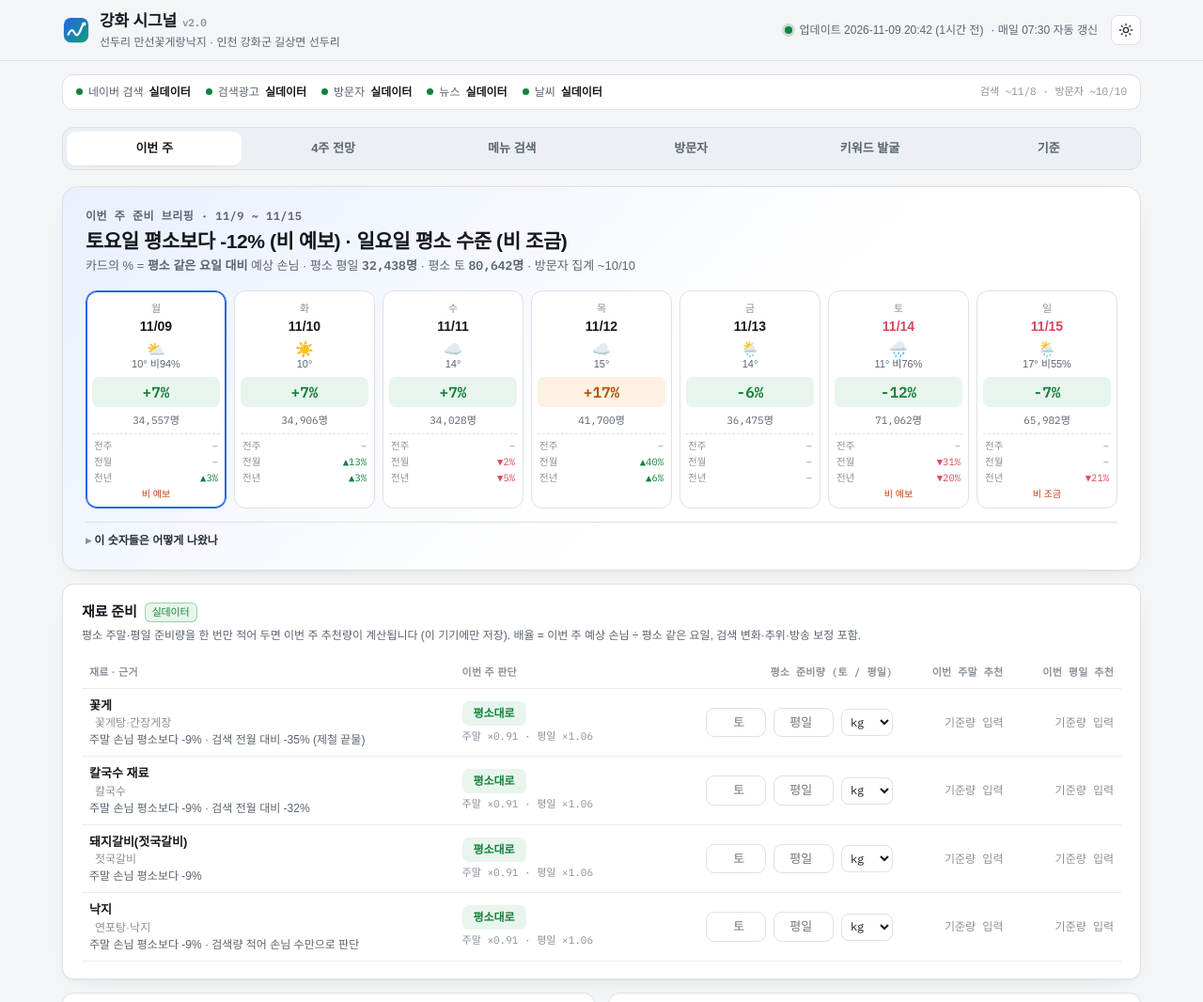
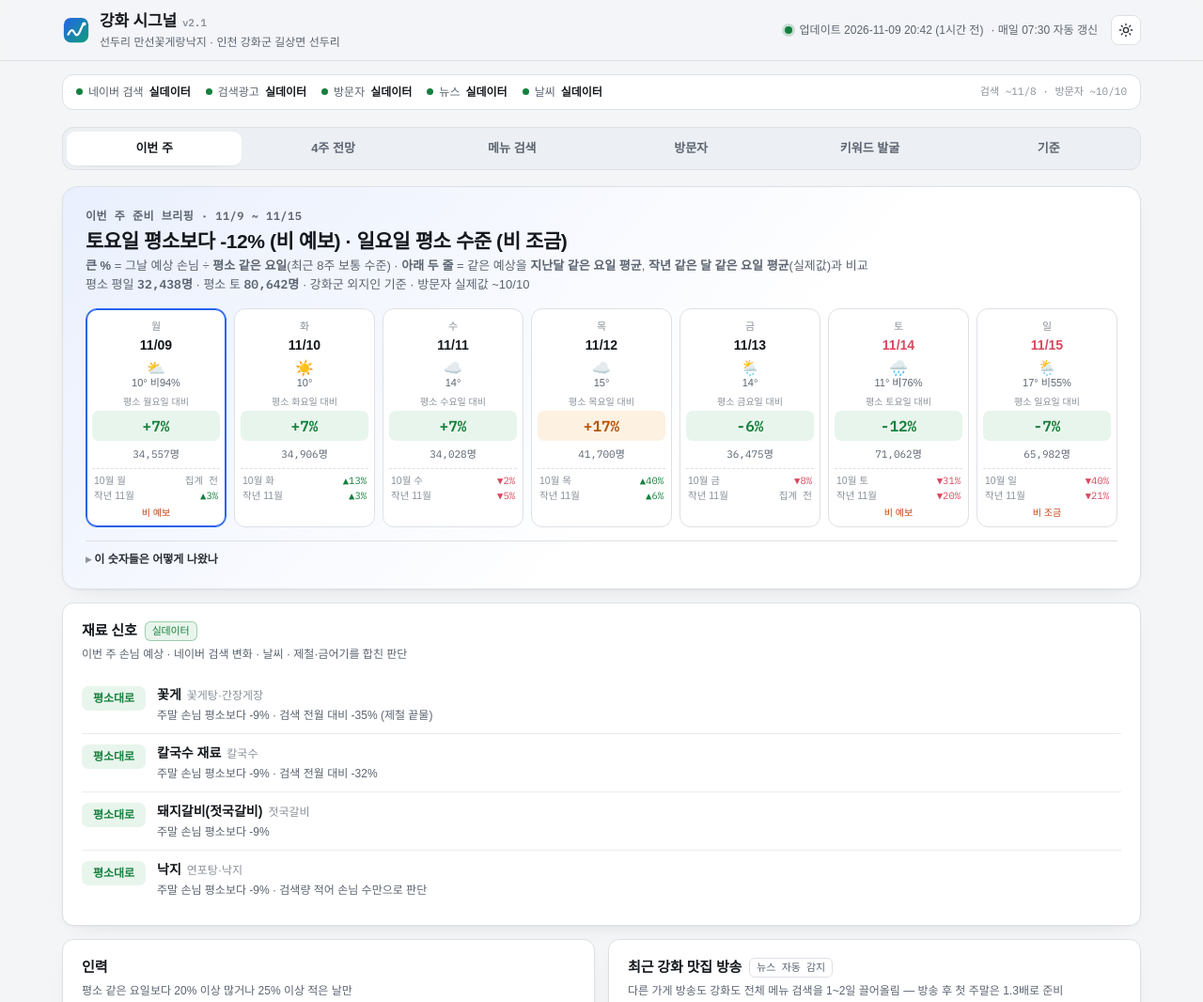
Before and after one commit to coolabc1119-byte/ganghwa-signal, a plain HTML site: page index.html in a window 1280 px wide. Shown: the top 1066 px of the page at 94% size. Drawn offline with nearby package versions, Linux system fonts and the light colour scheme; a web font is replaced by a local one.

Commit message:
v2.1: 날짜 카드 기준 명시(평소 같은 요일 대비), 전주 행 제거·지난달/작년 같은 달 표기, 재료 수량 기능 제거, 방문자 과거 데이터 백필 가속(작년 같은 시기 우선)
Co-Authored-By: Claude Opus 5.5 <noreply@anthropic.com>
Claude-Session: https://claude.ai/code/session_01GfC5azSATv3csN3sJpaHMH

```diff
--- a/data/brief.json
+++ b/data/brief.json
@@ -70,20 +70,17 @@
     "src": "forecast"
    },
    "cmp": {
-    "prev_week": {
-     "base": null,
-     "n": 0,
-     "pct": null
-    },
     "prev_month": {
      "base": null,
      "n": 0,
-     "pct": null
+     "pct": null,
+     "ym": "2026-10"
     },
     "yoy_month": {
      "base": 33614,
      "n": 1,
-     "pct": 2.8
+     "pct": 2.8,
+     "ym": "2025-11"
     }
    },
    "est_store": null,
@@ -108,20 +105,17 @@
     "src": "forecast"
    },
    "cmp": {
-    "prev_week": {
-     "base": null,
-     "n": 0,
-     "pct": null
-    },
     "prev_month": {
      "base": 30832,
      "n": 1,
-     "pct": 13.2
+     "pct": 13.2,
+     "ym": "2026-10"
     },
     "yoy_month": {
      "base": 33943,
      "n": 1,
-     "pct": 2.8
+     "pct": 2.8,
+     "ym": "2025-11"
     }
    },
    "est_store": null,
@@ -146,20 +140,17 @@
     "src": "forecast"
    },
    "cmp": {
-    "prev_week": {
-     "base": null,
-     "n": 0,
-     "pct": null
-    },
     "prev_month": {
      "base": 34828,
      "n": 1,
-     "pct": -2.3
+     "pct": -2.3,
+     "ym": "2026-10"
     },
     "yoy_month": {
      "base": 35651,
      "n": 1,
-     "pct": -4.6
+     "pct": -4.6,
+     "ym": "2025-11"
     }
    },
    "est_store": null,
@@ -184,20 +175,17 @@
     "src": "forecast"
    },
    "cmp": {
-    "prev_week": {
-     "base": null,
-     "n": 0,
-     "pct": null
-    },
     "prev_month": {
      "base": 29838,
      "n": 1,
-     "pct": 39.8
+     "pct": 39.8,
+     "ym": "2026-10"
     },
     "yoy_month": {
      "base": 39277,
      "n": 1,
-     "pct": 6.2
+     "pct": 6.2,
+     "ym": "2025-11"
     }
    },
    "est_store": null,
@@ -222,20 +210,17 @@
     "src": "forecast"
    },
    "cmp": {
-    "prev_week": {
-     "base": null,
-     "n": 0,
-     "pct": null
-    },
     "prev_month": {
-     "base": null,
-     "n": 0,
-     "pct": null
+     "base": 39784,
+     "n": 1,
+     "pct": -8.3,
+     "ym": "2026-10"
     },
     "yoy_month": {
      "base": null,
      "n": 0,
-     "pct": null
+     "pct": null,
+     "ym": "2025-11"
     }
    },
    "est_store": null,
@@ -262,20 +247,17 @@
     "src": "forecast"
    },
    "cmp": {
-    "prev_week": {
-     "base": null,
-     "n": 0,
-     "pct": null
-    },
     "prev_month": {
      "base": 102949,
      "n": 1,
-     "pct": -31.0
+     "pct": -31.0,
+     "ym": "2026-10"
     },
     "yoy_month": {
      "base": 88504,
      "n": 1,
-     "pct": -19.7
+     "pct": -19.7,
+     "ym": "2025-11"
     }
    },
    "est_store": null,
@@ -302,20 +284,17 @@
     "src": "forecast"
    },
    "cmp": {
-    "prev_week": {
-     "base": null,
-     "n": 0,
-     "pct": null
-    },
     "prev_month": {
-     "base": null,
-     "n": 0,
-     "pct": null
+     "base": 109907,
+     "n": 1,
+     "pct": -40.0,
+     "ym": "2026-10"
     },
     "yoy_month": {
      "base": 83342,
      "n": 1,
-     "pct": -20.8
+     "pct": -20.8,
+     "ym": "2025-11"
     }
    },
    "est_store": null,
--- a/data/meta.json
+++ b/data/meta.json
@@ -1,6 +1,6 @@
 {
  "project": "강화 시그널",
- "version": "2.0",
+ "version": "2.1",
  "updated_at": "2026-11-09 20:42 KST",
  "range": [
   "2025-07-12",
--- a/index.html
+++ b/index.html
@@ -127,6 +127,7 @@ details.how ul{margin:8px 0 0;padding-left:18px;line-height:1.75}
 .day .w{font-size:11px;color:var(--faint);font-family:var(--mono)} .day .d{font-size:14px;font-weight:700;margin:1px 0 6px}
 .day .wx{font-size:11px;color:var(--sub);min-height:30px;line-height:1.3;margin-bottom:6px}
 .day .wx b{display:block;font-size:16px;line-height:1}
+.pct-l{font-size:10px;color:var(--faint);margin-bottom:2px}
 .pct{font-size:16px;font-weight:700;font-family:var(--mono);border-radius:7px;padding:4px 0}
 .pct.quiet{background:var(--wait-bg);color:var(--sub)} .pct.normal{background:var(--ok-bg);color:var(--ok)} .pct.busy{background:var(--warn-bg);color:var(--warn)} .pct.peak{background:var(--hot-bg);color:var(--hot)}
 .day .v{font-size:11px;color:var(--sub);margin-top:6px;font-family:var(--mono)}
@@ -137,7 +138,9 @@ details.how ul{margin:8px 0 0;padding-left:18px;line-height:1.75}
 .kpi .l{font-size:12px;color:var(--sub)} .kpi .v{font-size:30px;font-weight:600;letter-spacing:-.02em;line-height:1.1;margin:6px 0 4px;font-family:var(--mono)}
 .kpi .dd{display:inline-block;margin-right:10px;font-size:12px;font-family:var(--mono)}
 
-/* 재료 표 */
+/* 재료 */
+.ingr{display:flex;gap:12px;align-items:flex-start;padding:10px 0;border-bottom:1px solid var(--line2)} .ingr:last-child{border-bottom:0}
+.ingr .act{flex:none;margin-top:1px} .ingr .nm{font-weight:600;font-size:14px} .ingr .nm span{font-weight:400;font-size:12px;color:var(--faint);margin-left:6px} .ingr .rs{font-size:12px;color:var(--sub);margin-top:2px}
 .prep th{font-size:11px} .prep td{vertical-align:middle}
 .act{display:inline-block;min-width:68px;text-align:center;font-size:12px;font-weight:700;border-radius:7px;padding:4px 8px}
 .act.more{background:var(--hot-bg);color:var(--hot)} .act.keep{background:var(--ok-bg);color:var(--ok)} .act.less{background:var(--wait-bg);color:var(--sub)} .act.frozen{background:var(--warn-bg);color:var(--warn)}
@@ -204,9 +207,9 @@ tr.ref td{color:var(--sub);background:var(--soft)}
     </div>
 
     <div class="card">
-      <h2>재료 준비 <span class="chip" id="c-ing"></span></h2>
-      <div class="sub">평소 주말·평일 준비량을 한 번만 적어 두면 이번 주 추천량이 계산됩니다 (이 기기에만 저장). 배율 = 이번 주 예상 손님 ÷ 평소 같은 요일, 검색 변화·추위·방송 보정 포함.</div>
-      <div style="overflow-x:auto"><table class="prep" id="prep"></table></div>
+      <h2>재료 신호 <span class="chip" id="c-ing"></span></h2>
+      <div class="sub">이번 주 손님 예상 · 네이버 검색 변화 · 날씨 · 제철·금어기를 합친 판단</div>
+      <div id="ing"></div>
     </div>
 
     <div class="grid g2">
@@ -287,11 +290,10 @@ tr.ref td{color:var(--sub);background:var(--soft)}
     <div class="card"><h2>예측 계산 방식</h2>
       <div class="method">
         <b>예상 방문자(명)</b> = 요일 기본값(최근 8주 같은 요일 중앙값, 연휴 제외) × 계절(작년 같은 시기 변화, 0.7~1.3) × 추세(최근 4주 ÷ 그 전 4주, ±10%) × 연휴(연휴=토요일, 전날=금요일) × 날씨(비·눈 예보 → 과거 실측 배율) × 방송(최근 10일 내 강화 맛집 방송 → 첫 주말 1.3배)<br>
-        <b>날짜 카드 %</b> = 예상 ÷ 평소 같은 요일 − 1 → 사장님 감각의 "평소 토요일보다 얼마나"<br>
-        <b>재료 배율</b> = 이번 주말 예상 ÷ 평소 주말 (검색 전주 ±15% 이상이면 그 절반 반영, 최고기온 5℃ 이하면 탕·면 +8%) · 1.10↑ 더 받기 · 0.90↓ 줄이기 · 금어기 = 냉동 운영<br>
+        <b>날짜 카드 큰 %</b> = 예상 ÷ 평소 같은 요일(최근 8주 중앙값) − 1 → "평소 토요일보다 얼마나" · <b>아래 두 줄</b> = 지난달·작년 같은 달 같은 요일 실제 평균 대비<br>
+        <b>재료 신호</b> = 이번 주말 예상 손님(평소 대비) + 검색 전주 ±15% 이상 변화 + 추위(최고 5℃↓, 탕·면) → 평소보다 10%↑ 더 받기 · 10%↓ 줄이기 · 금어기 = 냉동 운영<br>
         <b>인력</b> = 평소 같은 요일보다 +20% 이상 → 홀 +1 (평일의 2.5배 이상이면 주방도 +1) · −25% 이하 → 줄여도 됨<br>
         <b>검색 횟수(회/일)</b> = 네이버 데이터랩 일별 등락 × 검색광고 최근 한 달 실제 검색 횟수 → 추정치<br>
-        <b>가게 기준 숫자</b> = data/store_sales.csv(날짜,매출 또는 테이블 수)를 넣으면 "외지인 1만 명당 가게 값"으로 환산해 날짜 카드에 추가
       </div></div>
   </section>
 
@@ -363,37 +365,33 @@ function renderBrief(){
   const b=D.brief; if(!b) return;
   document.getElementById('bweek').textContent=`이번 주 준비 브리핑 · ${md(b.days[0].date)} ~ ${md(b.days[6].date)}`;
   document.getElementById('bsum').textContent=b.summary;
-  document.getElementById('bmeta').innerHTML=`카드의 % = <b>평소 같은 요일 대비</b> 예상 손님 · 평소 평일 <b class="mono">${fmt(b.weekday_base)}명</b> · 평소 토 <b class="mono">${fmt(b.weekday_median['토'])}명</b>`+(b.last_visitor_data?` · 방문자 집계 ~${md(b.last_visitor_data)}`:'');
-  const cp=c=>{ if(!c) return ''; const r=(lab,x)=>{ if(!x||x.pct==null) return `<div><span>${lab}</span><span class="muted">–</span></div>`; const p=x.pct; return `<div title="기준 ${fmt(x.base)}명"><span>${lab}</span><span class="${p>=0?'up':'down'}">${p>=0?'▲':'▼'}${Math.abs(p).toFixed(0)}%</span></div>`; }; return `<div class="cp">${r('전주',c.prev_week)}${r('전월',c.prev_month)}${r('전년',c.yoy_month)}</div>`; };
+  document.getElementById('bmeta').innerHTML=`<b>큰 %</b> = 그날 예상 손님 ÷ <b>평소 같은 요일</b>(최근 8주 보통 수준) · <b>아래 두 줄</b> = 같은 예상을 <b>지난달 같은 요일 평균</b>, <b>작년 같은 달 같은 요일 평균</b>(실제값)과 비교<br>평소 평일 <b class="mono">${fmt(b.weekday_base)}명</b> · 평소 토 <b class="mono">${fmt(b.weekday_median['토'])}명</b> · 강화군 외지인 기준`+(b.last_visitor_data?` · 방문자 실제값 ~${md(b.last_visitor_data)}`:'');
+  const cp=(c,wd)=>{ if(!c) return ''; const r=(lab,x)=>{ const m=x&&x.ym?+x.ym.slice(5)+'월':''; if(!x||x.pct==null) return `<div><span>${lab}</span><span class="muted">집계 전</span></div>`; const p=x.pct; return `<div title="${x.ym} ${wd}요일 평균 ${fmt(x.base)}명"><span>${lab}</span><span class="${p>=0?'up':'down'}">${p>=0?'▲':'▼'}${Math.abs(p).toFixed(0)}%</span></div>`; };
+    const lm=c.prev_month?.ym?+c.prev_month.ym.slice(5)+'월':'전월', ly=c.yoy_month?.ym?`작년 ${+c.yoy_month.ym.slice(5)}월`:'작년';
+    return `<div class="cp">${r(lm+' '+wd,c.prev_month)}${r(ly,c.yoy_month)}</div>`; };
   document.getElementById('bdays').innerHTML=b.days.map((d,i)=>{ const w=d.weather||{}; const we=d.wd==='토'||d.wd==='일';
     return `<div class="day ${i===0?'today':''} ${we?'we':''}"><div class="w">${d.wd}</div><div class="d">${d.date.slice(5).replace('-','/')}</div>
       <div class="wx">${w.code!=null?`<b>${WXI(w.code)}</b>${w.tmax!=null?Math.round(w.tmax)+'°':''}${w.pop!=null&&w.pop>=30?` 비${w.pop}%`:''}`:''}</div>
+      <div class="pct-l">평소 ${d.wd}요일 대비</div>
       <div class="pct ${d.level}">${d.vs_weekday_pct>0?'+':''}${d.vs_weekday_pct}%</div>
       <div class="v">${fmt(d.est_visitors)}명${d.est_store!=null?` · 가게≈${fmt(d.est_store)}`:''}</div>
-      ${cp(d.cmp)}<div class="tg">${d.tags.join(', ')}</div></div>`; }).join('');
+      ${cp(d.cmp,d.wd)}<div class="tg">${d.tags.join(', ')}</div></div>`; }).join('');
   const we=b.weather_effect||{};
   document.getElementById('bhow').innerHTML=[
     `<b>%</b> = 그날 예상 외지인 ÷ 평소 같은 요일(최근 8주 중앙값) − 1. 토요일 +10%면 "평소 토요일보다 1할 더 바쁘다"`,
     `<b>명</b> = 강화군 전체 외지인 예상 인원(통신사 집계 기준) — 가게 손님 수가 아님. 매출 CSV를 넣으면 가게 기준이 추가됨`,
     `<b>날씨</b> = 예보에 비·눈이 있으면 과거 실측 배율 적용 (주말 비 ×${we.we2?.factor??'–'}, 많은 비·눈 ×${we.we3?.factor??'–'})`,
-    `<b>전주·전월·전년</b> = 지난주 같은 요일 / 지난달 같은 요일 평균 / 작년 같은 달 같은 요일 평균 <b>실제값</b> 대비. "–" = 아직 집계 안 됨(약 한 달 지연)`,
+    `<b>예: 토 −12%</b> = 이번 토요일 예상 71,062명이 평소 토요일(최근 8주 보통 80,642명)보다 12% 적다는 뜻`,
+    `<b>10월 토 / 작년 11월</b> = 같은 예상을 지난달 토요일들 실제 평균, 작년 같은 달 토요일들 실제 평균과 비교 (연휴 제외)`,
+    `<b>집계 전</b> = 관광공사 방문자 실제값이 약 한 달 늦게 올라와 비교할 날이 아직 없음 — 매일 아침 자동으로 채워짐. 전주(지난주) 실제값은 이 지연 때문에 항상 비어 있어 뺐음`,
     `<b>색</b> = 평소 대비 −20%↓ 한산 · ±8% 평소 · +8%↑ 많음 · +20%↑ 매우 많음`
   ].map(x=>'<li>'+x+'</li>').join('');
 }
-/* 재료 표 + 기준량 */
-function loadBase(){ try{ return JSON.parse(localStorage.getItem('gs-prep')||'{}'); }catch(e){ return {}; } }
-function saveBase(o){ try{ localStorage.setItem('gs-prep',JSON.stringify(o)); }catch(e){} }
+/* 재료 신호 */
 const ACT={more:'더 받기',keep:'평소대로',less:'줄이기',frozen:'냉동 운영'};
 function renderPrep(){
-  const b=D.brief, base=loadBase();
-  const rows=b.ingredients.map(i=>{ const k=i.name, bw=base[k]?.we, bd=base[k]?.wd, unit=base[k]?.unit||'kg';
-    const rec=(x,m)=> x? `<span class="rec">${(x*m).toFixed(x*m<10?1:0)}<small> ${unit}</small></span>` : `<span class="muted" style="font-size:12px">기준량 입력</span>`;
-    return `<tr><td><div class="nm">${k}<span>${i.menus.join('·')}</span></div><div class="rs">${i.reasons.join(' · ')||'특이 신호 없음'}</div></td>
-      <td><span class="act ${i.action}">${ACT[i.action]}</span><div class="muted mono" style="font-size:11px;margin-top:3px">주말 ×${i.mult_weekend.toFixed(2)} · 평일 ×${i.mult_weekday.toFixed(2)}</div></td>
-      <td class="n"><input type="number" data-k="${k}" data-f="we" value="${bw??''}" placeholder="토" min="0" step="0.5"> <input type="number" data-k="${k}" data-f="wd" value="${bd??''}" placeholder="평일" min="0" step="0.5"> <select data-k="${k}" data-f="unit" style="font:inherit;font-size:12px;padding:5px;border:1px solid var(--line);border-radius:8px;background:var(--card);color:var(--ink)">${['kg','마리','인분','박스','근'].map(u=>`<option ${u===unit?'selected':''}>${u}</option>`).join('')}</select></td>
-      <td class="n">${rec(bw,i.action==='frozen'?1:i.mult_weekend)}</td><td class="n">${rec(bd,i.action==='frozen'?1:i.mult_weekday)}</td></tr>`; }).join('');
-  document.getElementById('prep').innerHTML=`<tr><th>재료 · 근거</th><th>이번 주 판단</th><th class="n">평소 준비량 (토 / 평일)</th><th class="n">이번 주말 추천</th><th class="n">이번 평일 추천</th></tr>${rows}`;
-  document.querySelectorAll('#prep input,#prep select').forEach(el=>el.onchange=()=>{ const o=loadBase(); const k=el.dataset.k; o[k]=o[k]||{}; o[k][el.dataset.f]=el.tagName==='SELECT'?el.value:(el.value===''?null:+el.value); saveBase(o); renderPrep(); });
+  const b=D.brief;
+  document.getElementById('ing').innerHTML=b.ingredients.map(i=>`<div class="ingr"><span class="act ${i.action}">${ACT[i.action]}</span><div><div class="nm">${i.name}<span>${i.menus.join('·')}</span></div><div class="rs">${i.reasons.join(' · ')||'특이 신호 없음'}</div></div></div>`).join('');
 }
 function renderStaffAlerts(){
   const b=D.brief;
--- a/keywords.json
+++ b/keywords.json
@@ -1,6 +1,6 @@
 {
   "project": "강화 시그널",
-  "version": "2.0",
+  "version": "2.1",
   "store": {
     "name": "선두리 만선꽃게랑낙지",
     "address": "인천 강화군 길상면 선두리",
```
Also changed, not shown: 3 other files.
